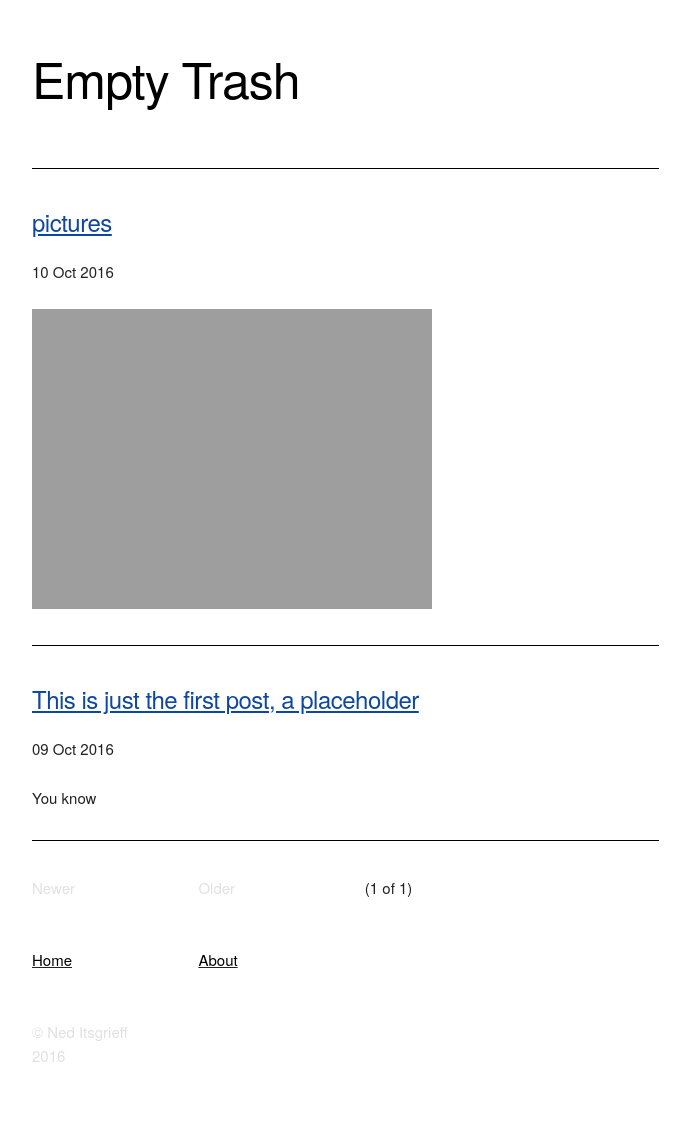
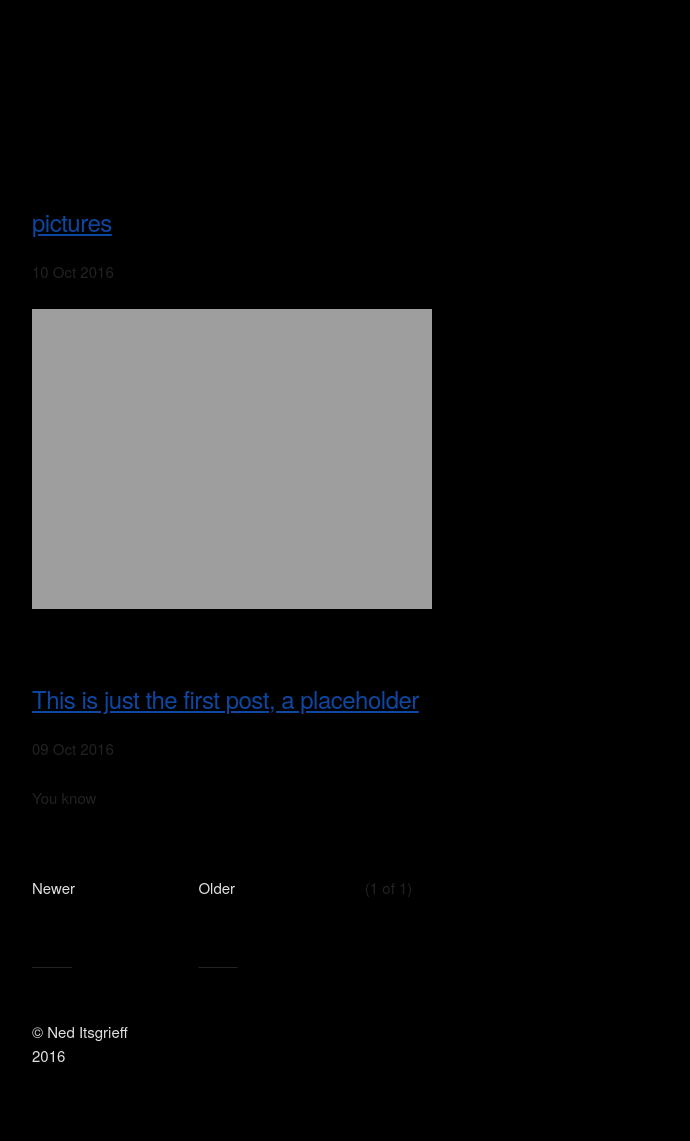
Before and after one commit to mt-trash/mt-trash.github.io, a Jekyll site: the page built from index.html, in a window 1280 px wide. Shown: the whole page, without its empty margins (128-818 px from the left). Built offline with Jekyll 4.4.1, drawn with Linux system fonts in a browser that asks for light colours; the list of posts is cut into pages by our own code.

Commit message:
Test background

```diff
--- a/css/skeleton.css
+++ b/css/skeleton.css
@@ -119,7 +119,8 @@
 html is set to 62.5% so that all the REM measurements throughout Skeleton
 are based on 10px sizing. So basically 1.5rem = 15px :) */
 html {
-  font-size: 62.5%; }
+  font-size: 62.5%;
+  background-color: #000000; }
 body {
   font-size: 1.5em; /* currently ems cause chrome bug misinterpreting rems on body element */
   line-height: 1.6;
```
